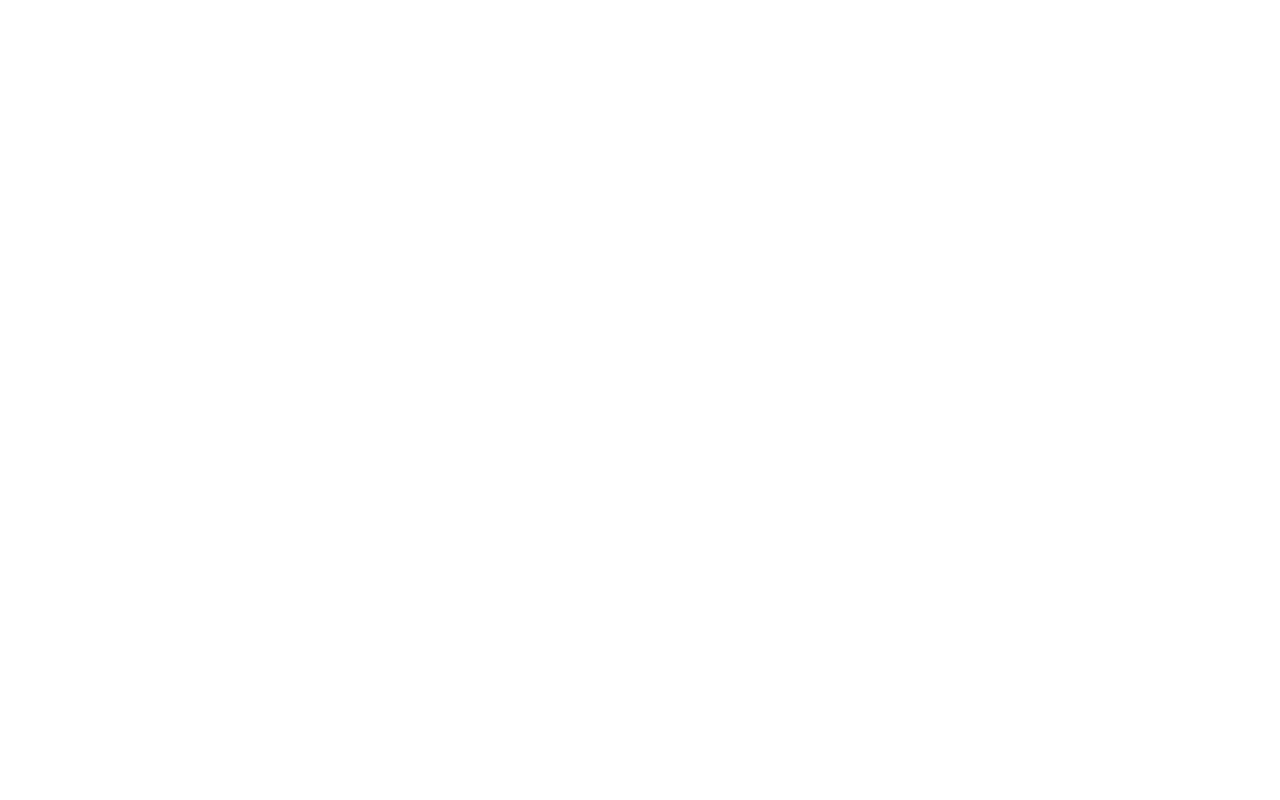
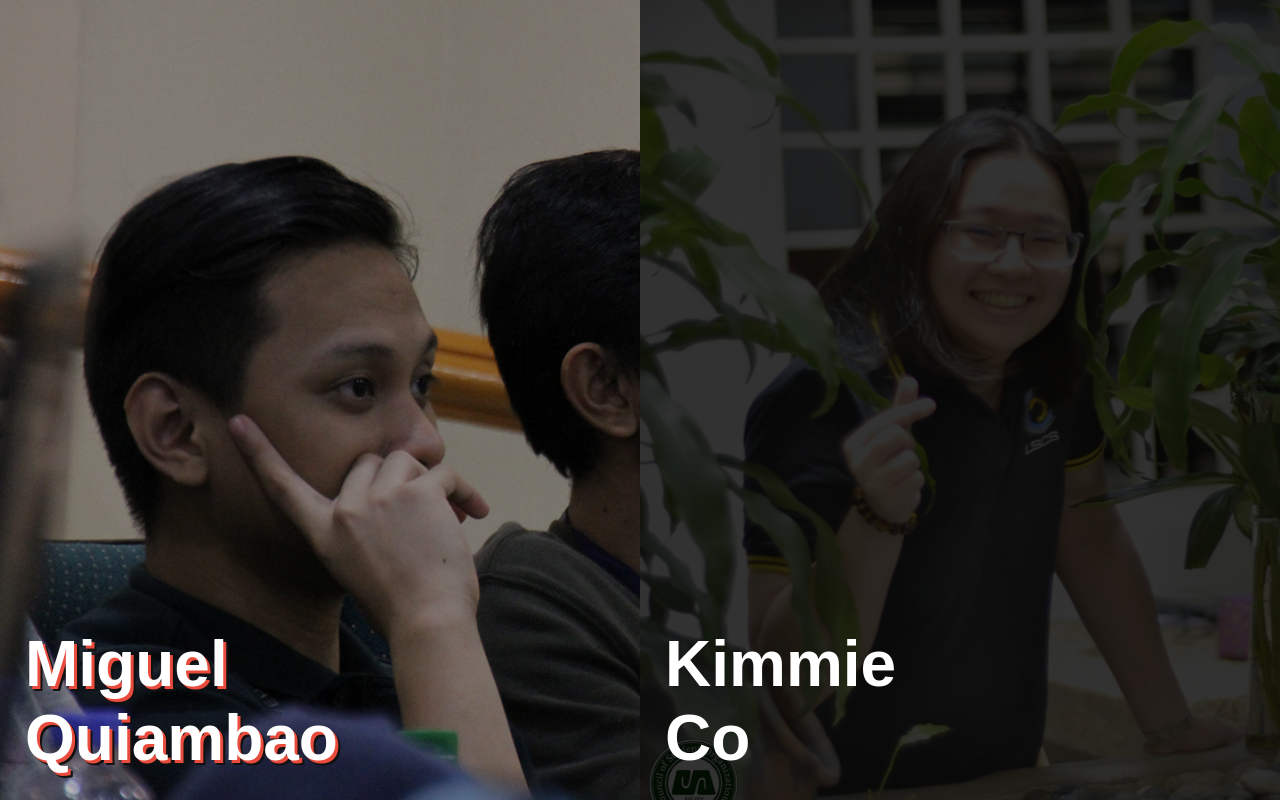
Before and after one commit to mig-amq/lscs-portfolios, a plain HTML site: page index.html in a window 1280 px wide. Drawn offline with Linux system fonts and the light colour scheme.

Commit message:
:lipstic: updated ui

```diff
--- a/index.html
+++ b/index.html
@@ -4,9 +4,23 @@
   <meta charset="UTF-8">
   <meta name="viewport" content="width=device-width, initial-scale=1.0">
   <meta http-equiv="X-UA-Compatible" content="ie=edge">
-  <title>Document</title>
+  <title>LSCS Portfolios: Miguel Quiambao & Kimmie Co</title>
+
+  <link rel="stylesheet" href="./style.css">
 </head>
 <body>
-
+  <div class="landing">
+    <a href="https://mig-amq.github.io/" target="_blank" id="miguel">
+      <div>
+        <div>
+          Miguel Quiambao
+        </div>
+      </div>
+    </a>
+    <a href="https://kimmieco.github.io/" target="_blank" id="kimmie">
+    <div>
+      <div>Kimmie Co</div>
+    </div></a>
+  </div>
 </body>
 </html>
--- a/style.scss
+++ b/style.scss
@@ -0,0 +1,73 @@
+* {
+  margin: 0;
+  padding: 0;
+  box-sizing: border-box;
+  font-family: sans-serif;
+}
+
+.landing {
+  display: flex;
+
+  @media screen and (max-width: 739px) {
+    flex-direction: column;
+  }
+
+  a {
+    font-size: 4rem;
+    font-weight: bold;
+    text-decoration: none;
+    color: #ffffff;
+    position: relative;
+    display: block;
+    height: 100vh;
+    width: 50%;
+    background-color: #000;
+
+    @media screen and (max-width: 739px) {
+      width: 100%;
+    }
+
+    &:first-child {
+      background: url(./miguel.JPG);
+      background-size: cover;
+      background-repeat: no-repeat;
+
+      &:hover {
+        text-shadow: 3px 3px #E94C3C,
+          5px 5px #111;
+      }
+    }
+
+    &:last-child {
+      background: url(./kimmie.jpg);
+      background-size: cover;
+      background-repeat: no-repeat;
+
+      &:hover {
+        text-shadow: 3px 3px #FFA804,
+          5px 5px #00166C;
+      }
+    }
+
+    > div {
+      position: relative;
+      top: 0;
+      left: 0;
+      height: 100%;
+      width: 100%;
+      background-color: rgba(0, 0, 0, 0.8);
+      transition: all 0.2s;
+      div {
+        padding: 25px;
+        position: absolute;
+        bottom: 0;
+        max-width: 200px;
+      }
+
+      &:hover {
+        background-color: rgba(0, 0, 0, 0.3);
+        color: #fff;
+      }
+    }
+  }
+}
```
Also changed, not shown: kimmie.jpg (added), miguel.JPG (added), style.css, 1 other file.
